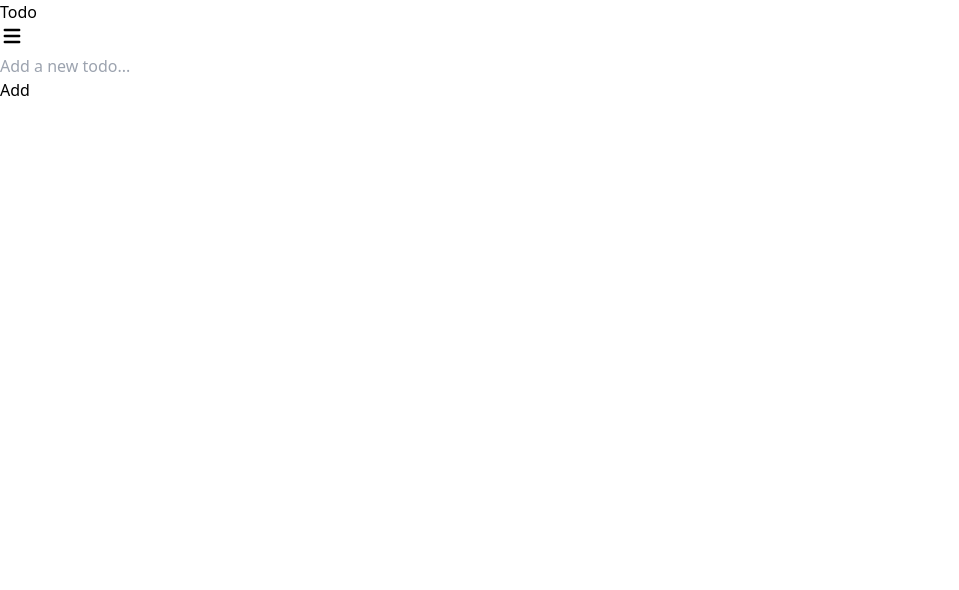
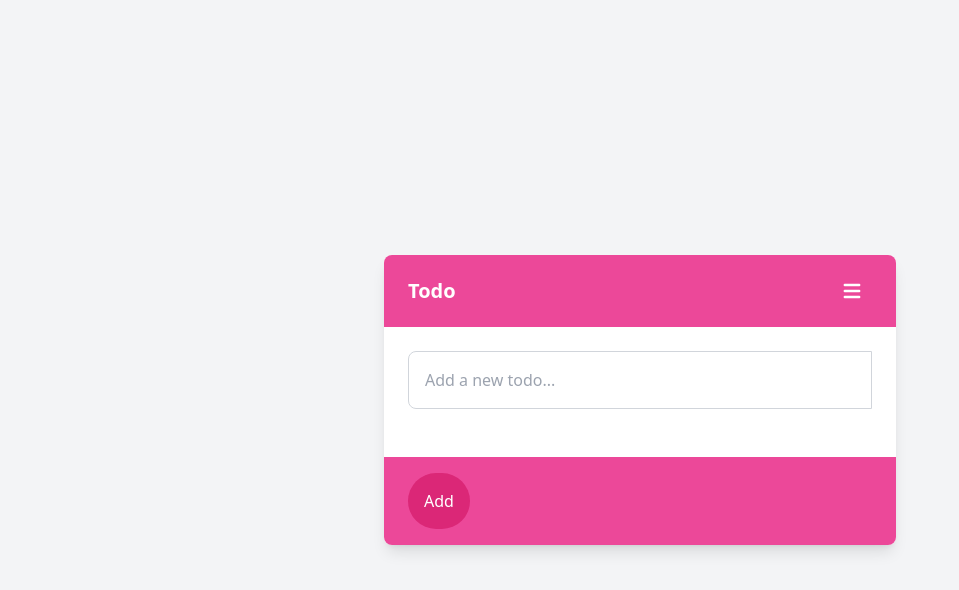
Before and after one commit to Tanmay123-ttt/basic_form, a Next.js app: page / in a window 1280 px wide. Shown: the top 590 px of the page, without its empty margins (0-959 px from the left). Built offline with nearby package versions, Linux system fonts and the light colour scheme.

Commit message:
Updated tailwind.config.js

```diff
--- a/tailwind.config.js
+++ b/tailwind.config.js
@@ -1,20 +1,14 @@
-// /** @type {import('tailwindcss').Config} */
-// export const content = [];
-// export const theme = {
-//   extend: {},
-// };
-// export const plugins = [];
+/** @type {import('tailwindcss').Config} */
+module.exports = {
+  content: [
+    "./app/**/*.{js,ts,jsx,tsx}",
+    "./pages/**/*.{js,ts,jsx,tsx}",
+    "./components/**/*.{js,ts,jsx,tsx}",
 
-
-// tailwind.config.js
-module.exports = {
-  mode: 'jit',
-  purge: ['./src/**/*.{js,jsx,ts,tsx}', './public/index.html'],
-  darkMode: false, // or 'media' or 'class'
+    // Or if using `src` directory:
+    // "./src/**/*.{js,ts,jsx,tsx}",
+  ],
   theme: {
-    extend: {},
-  },
-  variants: {
     extend: {},
   },
   plugins: [],
```
